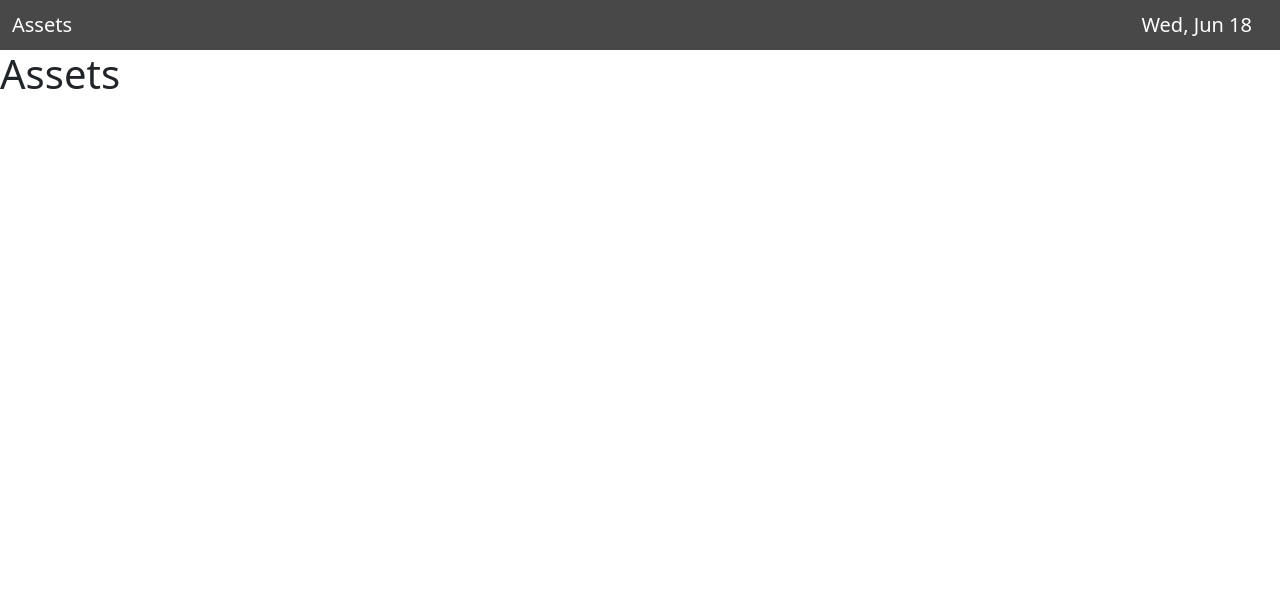
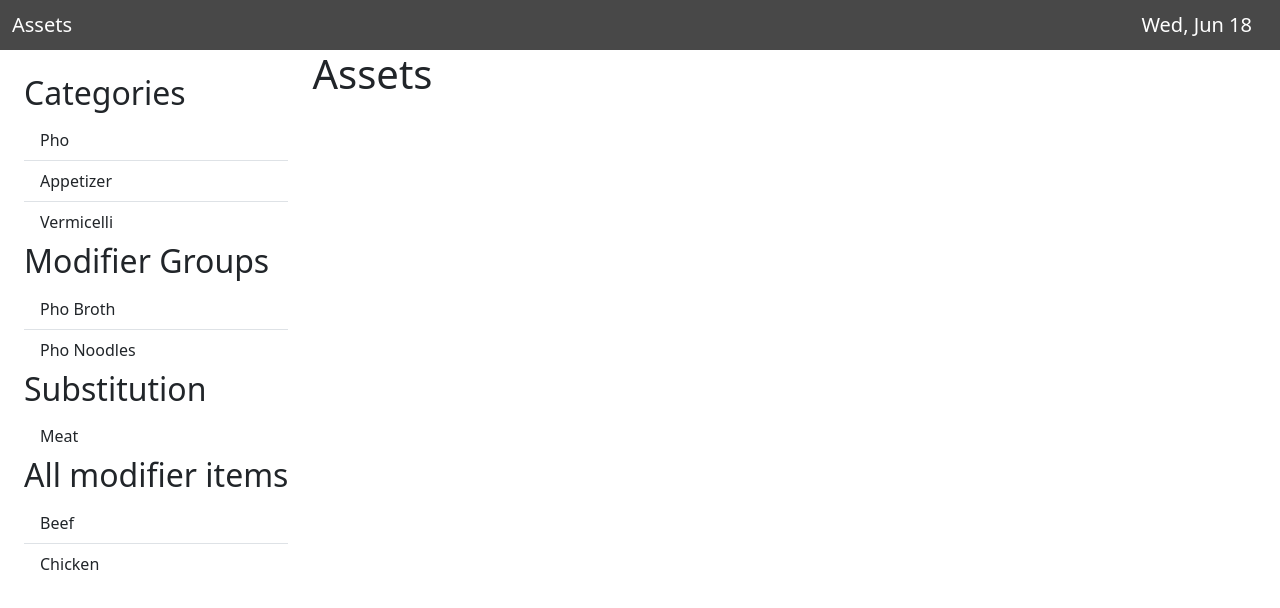
Before and after one commit to cdv0/TableTap, a React (Vite) app in the folder TableTap/: page /assets in a window 1280 px wide. Shown: the top 608 px of the page. Built offline with nearby package versions, Linux system fonts and the light colour scheme.

Commit message:
Add asset left sidebar

```diff
--- /dev/null
+++ b/TableTap/src/components/AssetNavigationSidebar.tsx
@@ -0,0 +1,36 @@
+import SidebarShell from './SidebarShell';
+
+// Testing - Temporary data
+const sections = [
+  {
+    title: "Categories",
+    items: ["Pho", "Appetizer", "Vermicelli"]
+  },
+  {
+    title: "Modifier Groups",
+    items: ["Pho Broth", "Pho Noodles"]
+  },
+  {
+    title: "Substitution",
+    items: ["Meat"]
+  },
+  {
+    title: "All modifier items",
+    items: ["Beef", "Chicken"]
+  },
+]
+
+const AssetNavigationSidebar = () => {
+  // TODO: Add state
+
+  return (
+    <div className="w-64 p-4 bg-gray-50 border-r h-full overflow-y-auto">
+      {sections.map((section => (
+        <SidebarShell key={section.title} title={section.title} items={section.items}
+        />
+      )))}
+    </div>
+  );
+};
+
+export default AssetNavigationSidebar;
--- /dev/null
+++ b/TableTap/src/components/SidebarShell.tsx
@@ -0,0 +1,23 @@
+interface Props {
+  title: string;
+  items: string[];
+  onClickItem?: (item: string) => void;
+  activeItem?: string | null; // For styling the item that's clicked
+}
+
+const SidebarShell = ({ title, items, onClickItem, activeItem }: Props) => {
+  return (
+    <div>
+        <h2>{title}</h2>
+        <ul className="list-group list-group-flush">
+            {items.map(item => (
+                <li key={item}
+                className="list-group-item"
+                onClick={() => onClickItem?.(item)}>{item}</li>
+            ))}
+        </ul>
+    </div>
+  );
+};
+
+export default SidebarShell;
--- a/TableTap/src/pages/Assets.tsx
+++ b/TableTap/src/pages/Assets.tsx
@@ -1,12 +1,18 @@
 import Navbar from "../components/Navbar";
+import AssetNavigationSidebar from "../components/AssetNavigationSidebar"
 
 const Assets = () => {
   return (
     <div className="d-flex flex-column" style={{ height: "100vh" }}>
       <Navbar heading="Assets" />
 
-      <div>
-        <h1>Assets</h1>
+      <div className="d-flex flex-row flex-grow-1 overflow-hidden">
+        <AssetNavigationSidebar/>
+
+        <div>
+          <h1>Assets</h1>
+        </div>
+
       </div>
     </div>
   );
```
Also changed, not shown: package.json (added, +9 -0 lines), 1 other file (tests, documents, lock files or other folders).
